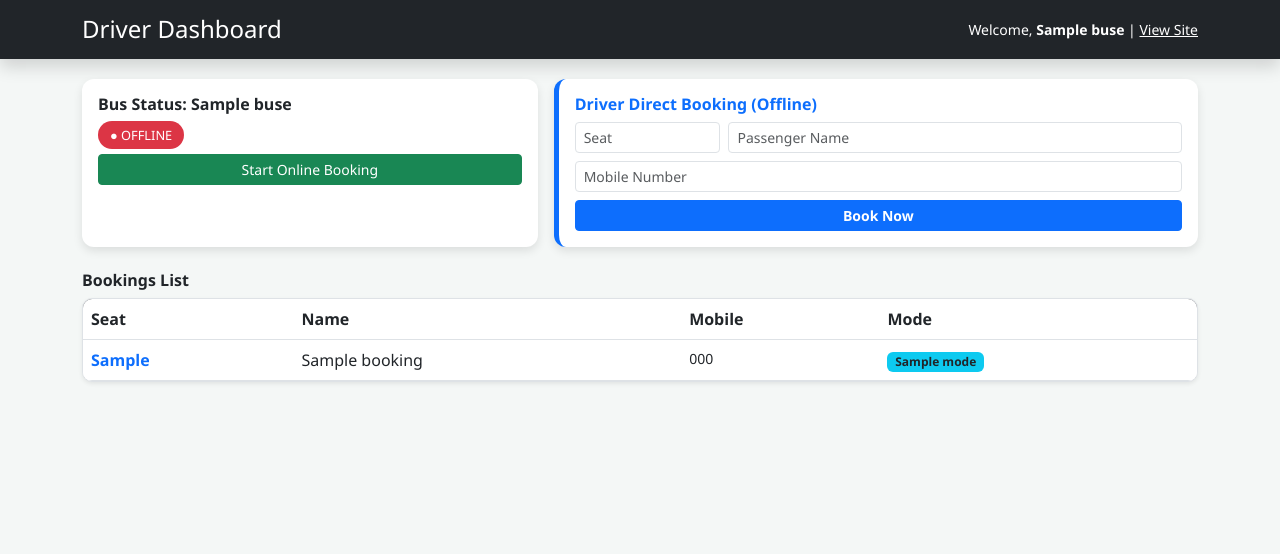
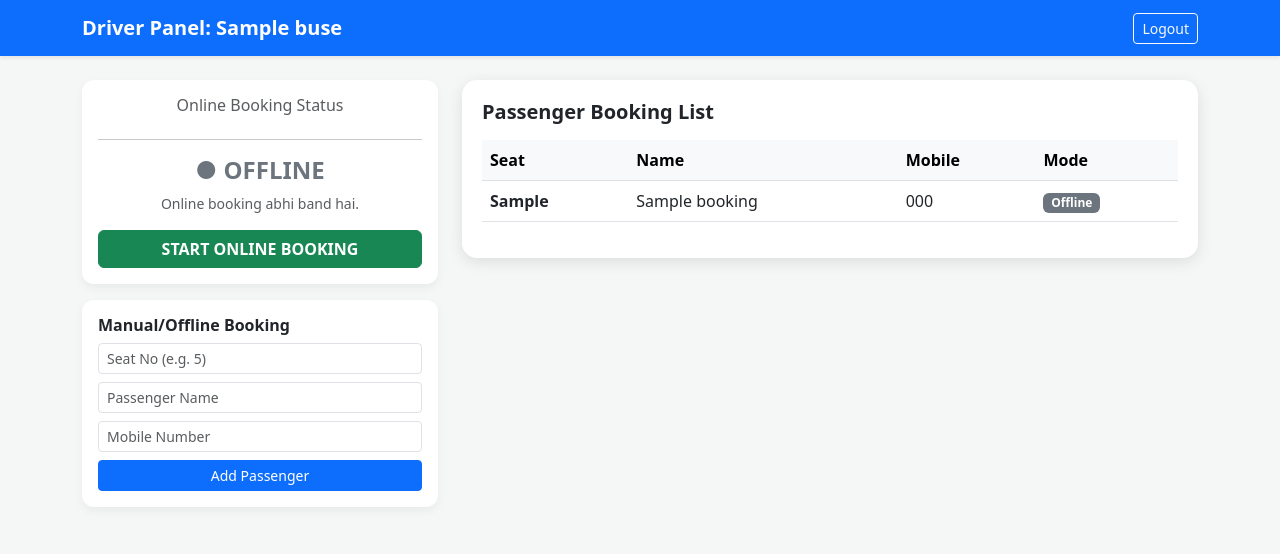
Before and after one commit to upadhyaaman593-dev/bus-booking-bihar, a Flask app: page /dashboard in a window 1280 px wide. Shown: the top 554 px of the page. Run offline with Flask 3, Linux system fonts and the light colour scheme; the visitor is signed in with stand-in values (Sample User, id 1); a database or web service that is not in the repository returns one stand-in record (values such as "Sample title"); some libraries are stand-ins or nearby versions.

Commit message:
Update dashboard.html

```diff
--- a/templates/dashboard.html
+++ b/templates/dashboard.html
@@ -4,105 +4,97 @@
     <meta charset="UTF-8">
     <meta name="viewport" content="width=device-width, initial-scale=1.0">
     <link href="https://cdn.jsdelivr.net/npm/bootstrap@5.3.0/dist/css/bootstrap.min.css" rel="stylesheet">
-    <title>Driver Dashboard - Yourtickets</title>
+    <title>Driver Dashboard - {{ driver.bus_name }}</title>
     <style>
-        body { background-color: #f4f7f6; font-family: 'Segoe UI', sans-serif; }
-        .dashboard-header { background: #212529; color: white; padding: 15px 0; margin-bottom: 20px; }
-        .status-card { border-radius: 12px; border: none; box-shadow: 0 4px 10px rgba(0,0,0,0.1); }
-        .scroll-box { max-height: 380px; overflow-y: auto; background: white; border-radius: 10px; border: 1px solid #ddd; }
-        .badge-online { background-color: #28a745; color: white; padding: 5px 12px; border-radius: 50px; font-size: 0.8rem; }
-        .badge-offline { background-color: #dc3545; color: white; padding: 5px 12px; border-radius: 50px; font-size: 0.8rem; }
-        .table thead { position: sticky; top: 0; background: #343a40; color: white; z-index: 5; }
+        body { background-color: #f4f7f6; }
+        .stat-card { border-radius: 12px; border: none; box-shadow: 0 4px 10px rgba(0,0,0,0.05); }
+        .table-container { background: white; border-radius: 15px; padding: 20px; box-shadow: 0 4px 15px rgba(0,0,0,0.1); }
+        .badge-online { background-color: #28a745; color: white; }
+        .badge-offline { background-color: #6c757d; color: white; }
     </style>
 </head>
 <body>
 
-<div class="dashboard-header shadow">
-    <div class="container d-flex justify-content-between align-items-center">
-        <h4 class="mb-0">Driver Dashboard</h4>
-        <div class="small">Welcome, <strong>{{ driver.driver_name }}</strong> | <a href="/" class="text-white">View Site</a></div>
+<nav class="navbar navbar-dark bg-primary shadow-sm">
+    <div class="container">
+        <span class="navbar-brand fw-bold">Driver Panel: {{ driver.bus_name }}</span>
+        <a href="/driver_login" class="btn btn-outline-light btn-sm">Logout</a>
+    </div>
+</nav>
+
+<div class="container py-4">
+    <div class="row">
+        <div class="col-md-4 mb-4">
+            <div class="card stat-card p-3 text-center">
+                <h6 class="text-muted">Online Booking Status</h6>
+                <hr>
+                {% if driver.is_online == 1 %}
+                    <h4 class="text-success fw-bold">● ONLINE</h4>
+                    <p class="small text-muted">Yatri abhi website se ticket book kar sakte hain.</p>
+                    <a href="/toggle_status/{{ driver.id }}" class="btn btn-danger w-100 fw-bold">STOP ONLINE BOOKING</a>
+                {% else %}
+                    <h4 class="text-secondary fw-bold">● OFFLINE</h4>
+                    <p class="small text-muted">Online booking abhi band hai.</p>
+                    <a href="/toggle_status/{{ driver.id }}" class="btn btn-success w-100 fw-bold">START ONLINE BOOKING</a>
+                {% endif %}
+            </div>
+
+            <div class="card stat-card p-3 mt-3">
+                <h6 class="fw-bold">Manual/Offline Booking</h6>
+                <form action="/driver_direct_book" method="POST">
+                    <div class="mb-2">
+                        <input type="text" name="seat" class="form-control form-control-sm" placeholder="Seat No (e.g. 5)" required>
+                    </div>
+                    <div class="mb-2">
+                        <input type="text" name="name" class="form-control form-control-sm" placeholder="Passenger Name" required>
+                    </div>
+                    <div class="mb-2">
+                        <input type="number" name="mobile" class="form-control form-control-sm" placeholder="Mobile Number" required>
+                    </div>
+                    <button type="submit" class="btn btn-primary btn-sm w-100">Add Passenger</button>
+                </form>
             </div>
         </div>
 
-<div class="container">
-    <div class="row g-3 mb-4">
-        <div class="col-md-5">
-            <div class="card status-card p-3 h-100">
-                <h6 class="fw-bold">Bus Status: {{ driver.bus_name }}</h6>
-                <p class="mb-2">
-                    {% if driver.is_online %}
-                        <span class="badge-online">● ONLINE</span>
+        <div class="col-md-8">
+            <div class="table-container">
+                <h5 class="fw-bold mb-3">Passenger Booking List</h5>
+                <div class="table-responsive">
+                    <table class="table table-hover align-middle">
+                        <thead class="table-light">
+                            <tr>
+                                <th>Seat</th>
+                                <th>Name</th>
+                                <th>Mobile</th>
+                                <th>Mode</th>
+                            </tr>
+                        </thead>
+                        <tbody>
+                            {% for p in passengers %}
+                            <tr>
+                                <td class="fw-bold">{{ p.seat_no }}</td>
+                                <td>{{ p.p_name }}</td>
+                                <td>{{ p.p_mobile }}</td>
+                                <td>
+                                    {% if p.mode == 'Online' %}
+                                        <span class="badge badge-online">Online</span>
                                     {% else %}
-                        <span class="badge-offline">● OFFLINE</span>
+                                        <span class="badge badge-offline">Offline</span>
                                     {% endif %}
-                </p>
-                <div class="d-grid gap-2">
-                    {% if driver.is_online %}
-                        <form action="/update_status" method="POST">
-                            <input type="hidden" name="status" value="0">
-                            <button type="submit" class="btn btn-danger btn-sm w-100">Stop Online Booking</button>
-                        </form>
+                                </td>
+                            </tr>
                             {% else %}
-                        <button class="btn btn-success btn-sm" type="button" data-bs-toggle="collapse" data-bs-target="#goLive">Start Online Booking</button>
-                    {% endif %}
+                            <tr>
+                                <td colspan="4" class="text-center text-muted">Koi booking nahi mili.</td>
+                            </tr>
+                            {% endfor %}
+                        </tbody>
+                    </table>
                 </div>
-                <div class="collapse mt-3" id="goLive">
-                    <form action="/update_status" method="POST" class="p-2 border rounded bg-light">
-                        <input type="hidden" name="status" value="1">
-                        <div class="row g-2">
-                            <div class="col-6"><input type="date" name="new_date" class="form-control form-control-sm" required></div>
-                            <div class="col-6"><input type="time" name="new_time" class="form-control form-control-sm" required></div>
-                            <div class="col-12"><button class="btn btn-primary btn-sm w-100 mt-1">Go Live</button></div>
             </div>
-                    </form>
         </div>
     </div>
 </div>
 
-        <div class="col-md-7">
-            <div class="card status-card p-3 h-100 border-primary" style="border-left: 5px solid #0d6efd;">
-                <h6 class="fw-bold text-primary">Driver Direct Booking (Offline)</h6>
-                <form action="/driver_offline_book" method="POST">
-                    <div class="row g-2">
-                        <div class="col-3"><input type="text" name="seat_no" placeholder="Seat" class="form-control form-control-sm" required></div>
-                        <div class="col-9"><input type="text" name="p_name" placeholder="Passenger Name" class="form-control form-control-sm" required></div>
-                        <div class="col-12"><input type="number" name="p_mobile" placeholder="Mobile Number" class="form-control form-control-sm" required></div>
-                        <div class="col-12"><button type="submit" class="btn btn-primary btn-sm w-100 fw-bold">Book Now</button></div>
-                    </div>
-                </form>
-            </div>
-        </div>
-    </div>
-
-    <h6 class="fw-bold mb-2">Bookings List</h6>
-    <div class="scroll-box shadow-sm border">
-        <table class="table table-sm table-hover mb-0">
-            <thead>
-                <tr>
-                    <th class="p-2">Seat</th>
-                    <th class="p-2">Name</th>
-                    <th class="p-2">Mobile</th>
-                    <th class="p-2">Mode</th>
-                </tr>
-            </thead>
-            <tbody>
-                {% if passengers %}
-                    {% for p in passengers %}
-                    <tr>
-                        <td class="p-2 fw-bold text-primary">{{ p.seat_no }}</td>
-                        <td class="p-2">{{ p.p_name }}</td>
-                        <td class="p-2 small">{{ p.p_mobile }}</td>
-                        <td class="p-2"><span class="badge {% if p.mode == 'Offline' %}bg-secondary{% else %}bg-info text-dark{% endif %}">{{ p.mode }}</span></td>
-                    </tr>
-                    {% endfor %}
-                {% else %}
-                    <tr><td colspan="4" class="text-center py-5 text-muted">Abhi tak koi booking nahi mili hai.</td></tr>
-                {% endif %}
-            </tbody>
-        </table>
-    </div>
-</div>
-
-<script src="https://cdn.jsdelivr.net/npm/bootstrap@5.3.0/dist/js/bootstrap.bundle.min.js"></script>
 </body>
                                 </html>
```
Lines whose indentation alone changed are shown as unchanged.
